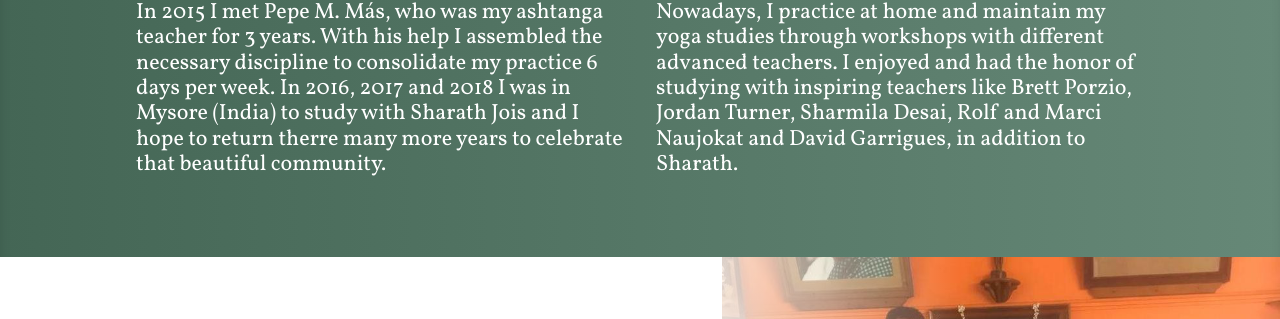
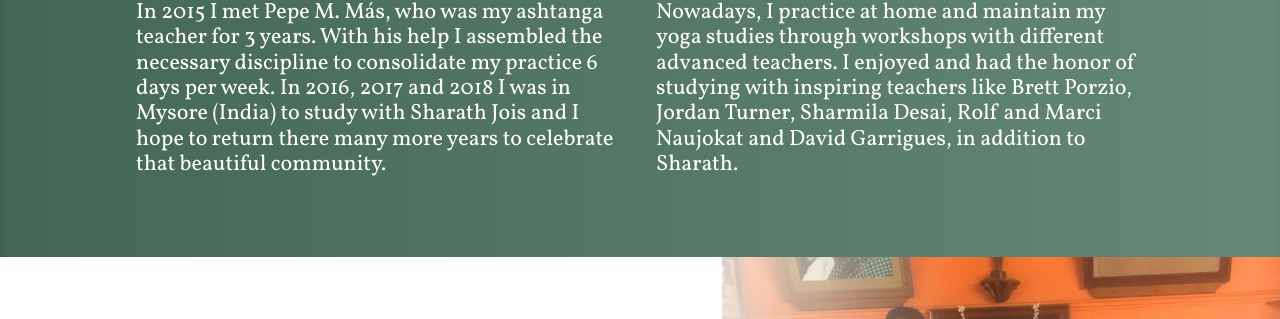
Before and after one commit to palomavillela/palomavillela.github.io, a Jekyll site: the page built from en/ashtanga/instructors/paloma.html, in a window 1280 px wide and 900 px high, scrolled down 873 px. Shown: the part 263-582 px from the top of the window. Built offline with Jekyll 4.4.1, drawn with Linux system fonts in a browser that asks for light colours; nearby versions of some CDN libraries.

Commit message:
fix some typos

```diff
--- a/_includes/en/caroussel.html
+++ b/_includes/en/caroussel.html
@@ -14,7 +14,7 @@
             background_image = "/assets/images/lotus_flower.jpg"
             link = "/en/contact.html"
 
-            text_title = "Auto-practice day"
+            text_title = "Self-practice day"
             text_subtitle = "Bring your yoga routine, regardless of your style, and practice in group for free."
             text_button = "More details"
         %}
--- a/en/ashtanga/instructors/paloma.html
+++ b/en/ashtanga/instructors/paloma.html
@@ -12,7 +12,7 @@
     text_caption = "Paloma Villela"
     text_welcome = "\"I'll always be grateful to all the teachers who I had the honor to meet, and who taught me this path full of discipline and challenges, but above all, full of love.\""
     text_area_1 = "I started my studies and professional life as an artist. And although I felt good doing what I did, I had the feeling that something was missing. In 2006 I found yoga. I started practicing with Xavier Sola and Pilar Ruberte. And in their shala I discovered, with Nick Evans and Eva Oller, ashtanga yoga. It was love on first sight. They taught me the base of what my practice is today. In 2007/2008 I took part of the teacher training course of Yoga Studio Barcelona. Nevertheless, my heart always belonged to the practice of ashtanga."
-    text_area_2 = "In 2015 I met Pepe M. Más, who was my ashtanga teacher for 3 years. With his help I assembled the necessary discipline to consolidate my practice 6 days per week. In 2016, 2017 and 2018 I was in Mysore (India) to study with Sharath Jois and I hope to return therre many more years to celebrate that beautiful community."
+    text_area_2 = "In 2015 I met Pepe M. Más, who was my ashtanga teacher for 3 years. With his help I assembled the necessary discipline to consolidate my practice 6 days per week. In 2016, 2017 and 2018 I was in Mysore (India) to study with Sharath Jois and I hope to return there many more years to celebrate that beautiful community."
     text_area_3 = "Nowadays, I practice at home and maintain my yoga studies through workshops with different advanced teachers. I enjoyed and had the honor of studying with inspiring teachers like Brett Porzio, Jordan Turner, Sharmila Desai, Rolf and Marci Naujokat and David Garrigues, in addition to Sharath."
     text_area_4 = "And even if I started ashtanga a bunch of years ago, the discipline, the understanding of what this practice represents to me, and the deepest care with it, started only about 5 years ago. In them, I could clearly recognize the change in my body and mind. And I'll always be grateful to all the teachers who I had the honor to meet, and who taught me this path full of discipline and challenges, but above all, full of love."
     text_timetable = "Our timetable"
--- a/en/index.html
+++ b/en/index.html
@@ -9,7 +9,7 @@
     include /index.html
     language = "en"
 
-    text_welcome = "The Padmaworld project comprehends yoga, art and sustainability (zero-waste movement). Ashtanga Padmaworld is the part of it dedicated to our ashtanga yoga classes, the escence of the initiative."
+    text_welcome = "The Padmaworld project comprehends yoga, art and sustainability (zero-waste movement). Ashtanga Padmaworld is the part of it dedicated to our ashtanga yoga classes, the essence of the initiative."
     text_area_1 = "Yoga is a powerful tool, it helps us to synchronize our external senses (perception organs) with our mind. \"The means to establishing the sense organs in the Indweller, and thus preventing them from going toward external objects, is called yoga. Therefore, the word yoga signifies the means to the realization of one's true nature.\" Yoga Mala - Sri. K. Pattabhi Jois."
     text_area_2 = "We're open from Monday to Friday and one Sunday per month, in the beautiful village of Binissalem, in the central region of Mallorca."
     text_area_3 = "Our practice shala is a charming space called The Yoga Hut, within the premisses of Central Studios Mallorca."
```
